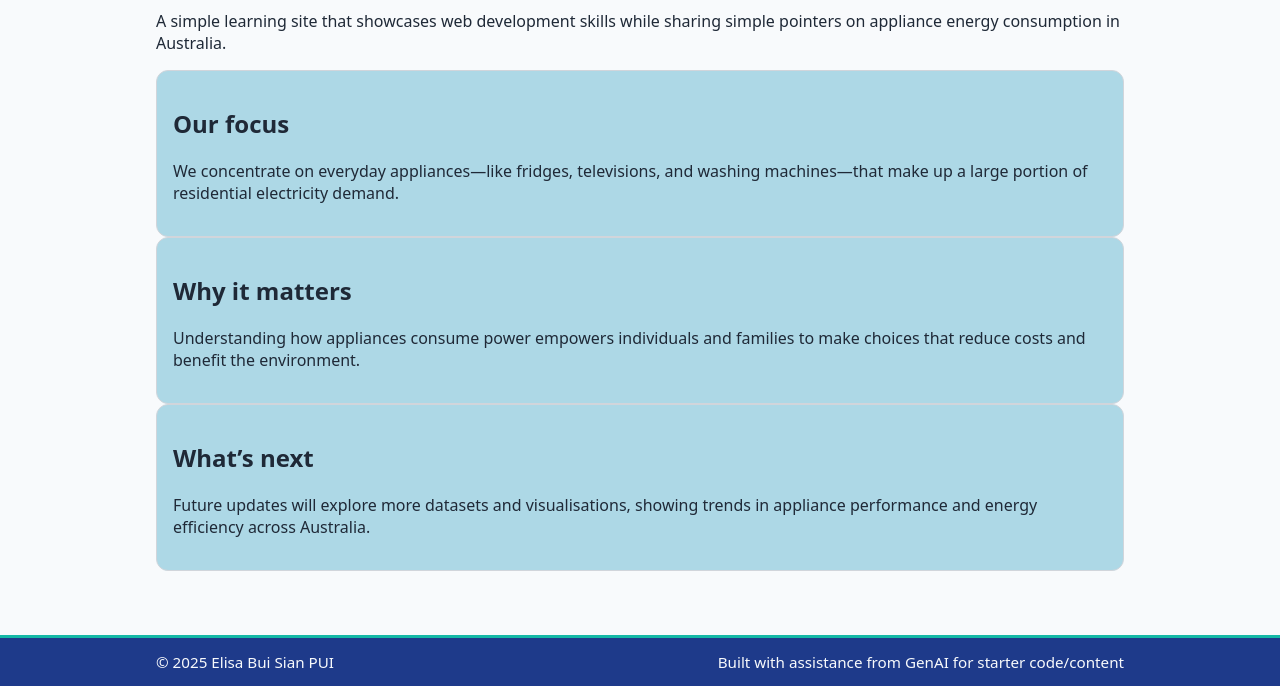
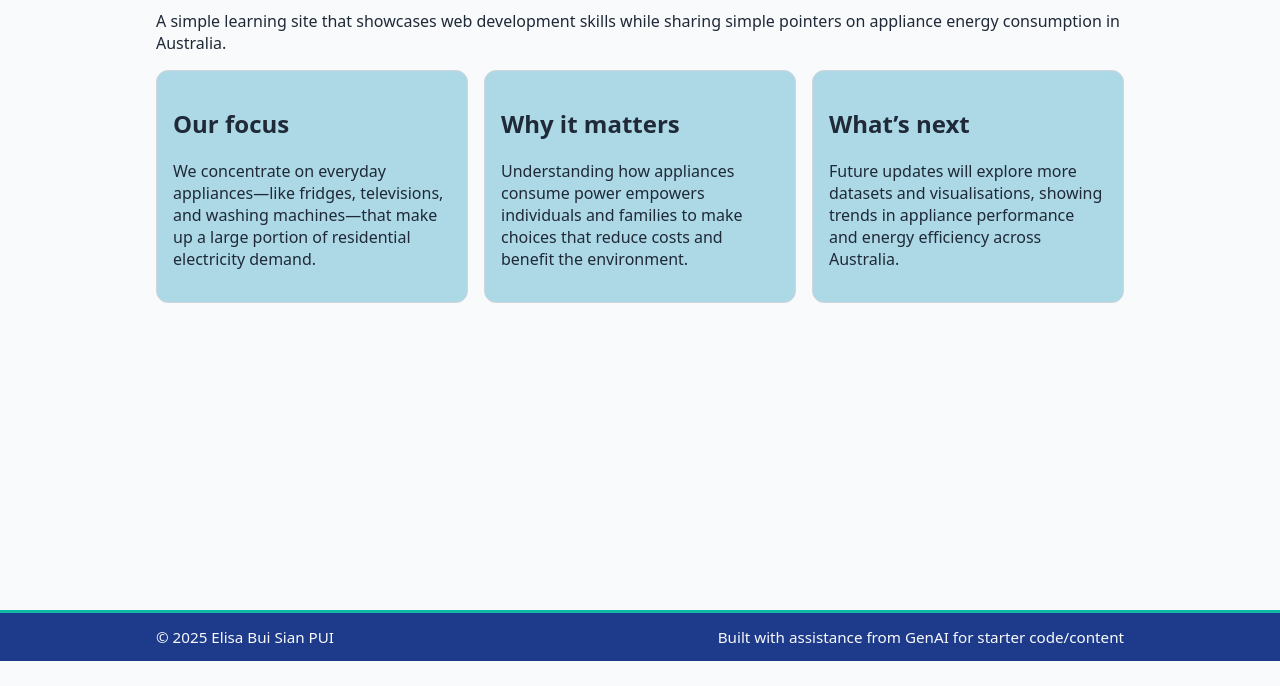
Before and after one commit to elisapui126-ai/COS30045-T1-Website, a plain HTML site: page aboutUs.html in a window 1280 px wide. Shown: the part 139-825 px from the top of the page. After the commit the page ends 800 px from the top, so only its background shows below. Drawn offline with Linux system fonts and the light colour scheme.

Commit message:
updated html for spacing between cards

```diff
--- a/aboutUs.html
+++ b/aboutUs.html
@@ -21,7 +21,8 @@
     <h1>About This Site</h1>
     <p>A simple learning site that showcases web development skills while sharing simple pointers on appliance energy consumption in Australia.</p>
 
-     <section class="card">
+    <div class="grid">
+    <section class="card">
     <h2>Our focus</h2>
     <p>
       We concentrate on everyday appliances—like fridges, televisions, and washing machines—that make up a large portion of residential electricity demand.
@@ -41,6 +42,7 @@
       Future updates will explore more datasets and visualisations, showing trends in appliance performance and energy efficiency across Australia.
     </p>
   </section>
+  </div>
   </main>
 
 <footer>
```
Also changed, not shown: index.html (+2 -0 lines).
